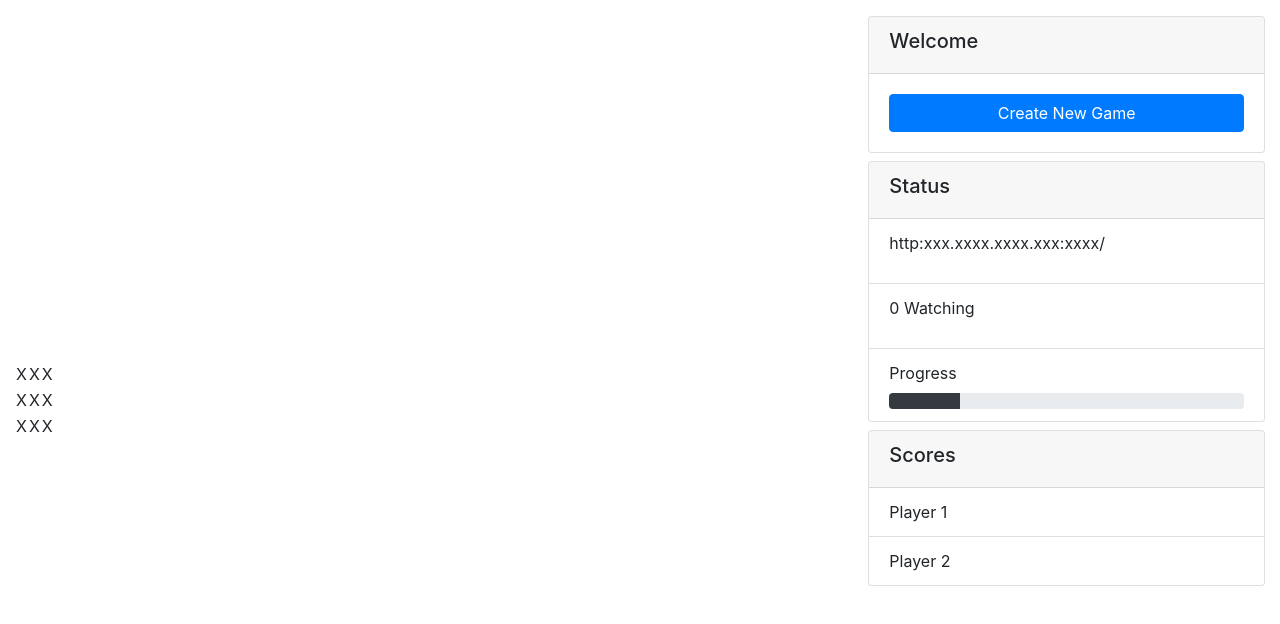
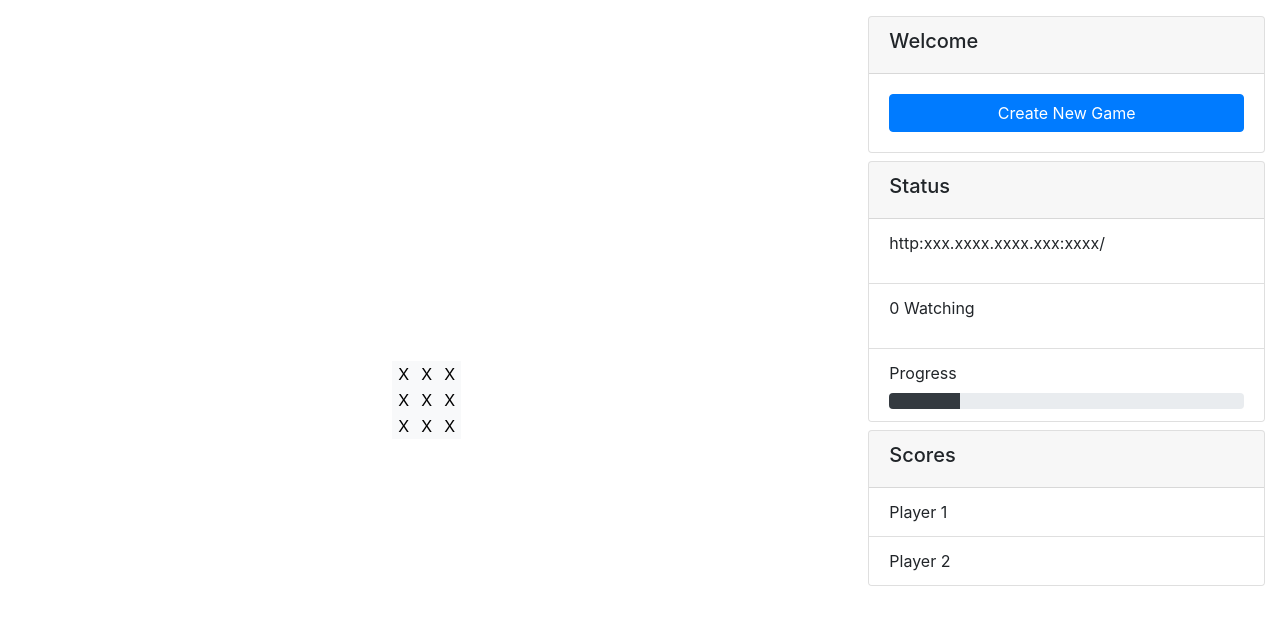
Before and after one commit to Zehua-Chen/Multiplayer-Tic-Tac-Toe, a React (Create React App) app in the folder client/: page / in a window 1280 px wide. Shown: the top 624 px of the page. Built offline with nearby package versions, Linux system fonts and the light colour scheme.

Commit message:
Set up Square Component to Use in BoardPanel Component

```diff
--- /dev/null
+++ b/client/src/components/panels/BoardPanel/Board.css
@@ -0,0 +1,3 @@
+.board {
+  text-align: center;
+}
--- a/client/src/components/panels/BoardPanel/BoardPanel.tsx
+++ b/client/src/components/panels/BoardPanel/BoardPanel.tsx
@@ -1,27 +1,29 @@
 import * as React from 'react';
+
+import "./Board.css";
+
+import Square from './Square';
 
 class Board extends React.Component {
   public render() {
     return (
-      <table className="text-center">
-        <tbody>
-          <tr>
-            <td>X</td>
-            <td>X</td>
-            <td>X</td>
-          </tr>
-          <tr>
-            <td>X</td>
-            <td>X</td>
-            <td>X</td>
-          </tr>
-          <tr>
-            <td>X</td>
-            <td>X</td>
-            <td>X</td>
-          </tr>
-        </tbody>
-      </table>
+      <div>
+        <div>
+          <Square />
+          <Square />
+          <Square />
+        </div>
+        <div>
+          <Square />
+          <Square />
+          <Square />
+        </div>
+        <div>
+          <Square />
+          <Square />
+          <Square />
+        </div>
+      </div>
     );
   }
 }
--- /dev/null
+++ b/client/src/components/panels/BoardPanel/Square.css
@@ -0,0 +1,7 @@
+.square {
+  border: transparent;
+}
+
+.square:active {
+  color: black;
+}
--- /dev/null
+++ b/client/src/components/panels/BoardPanel/Square.tsx
@@ -0,0 +1,13 @@
+import * as React from 'react';
+
+import './Square.css';
+
+class Square extends React.Component {
+  render() {
+    return (
+      <button className="square bg-light">X</button>
+    );
+  }
+}
+
+export default Square;
```
